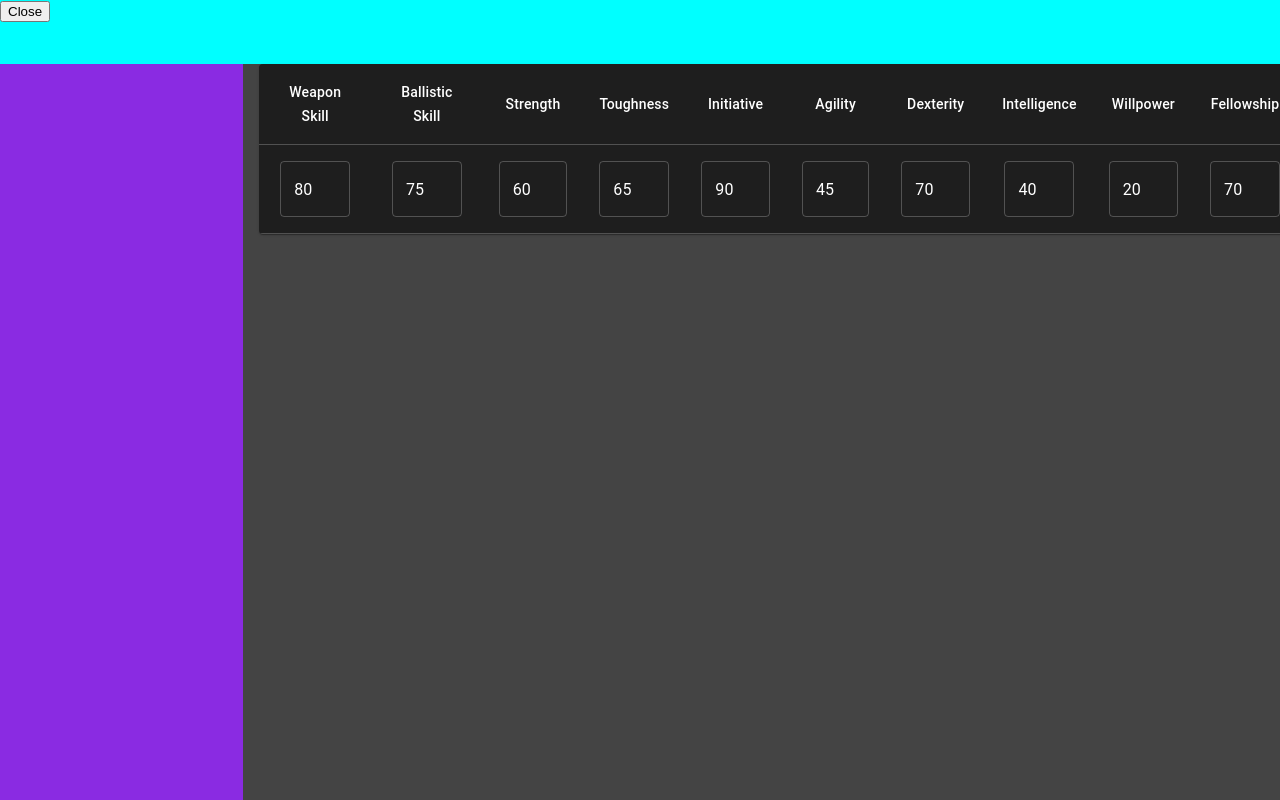
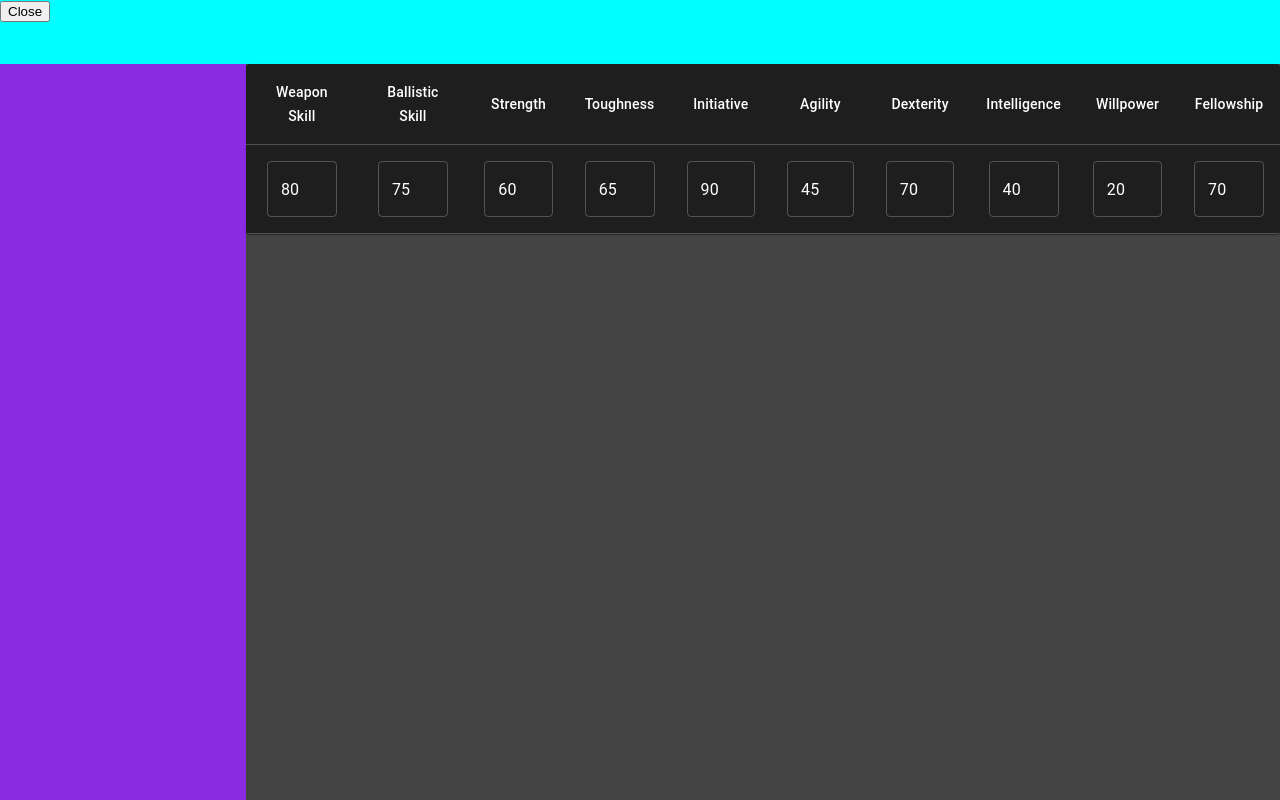
Before and after one commit to PJ-Leyden/ttrpg-companion, a React (Create React App) app: page / in a window 1280 px wide. Built offline with nearby package versions, Linux system fonts and the light colour scheme.

Commit message:
More CSS adjustments

```diff
--- a/src/common/framework/MainLayout.module.css
+++ b/src/common/framework/MainLayout.module.css
@@ -32,7 +32,6 @@
     background-color: blueviolet;
     transition: width 0.8s ease-out;
     display: flex;
-    /* animation: example 0.8s reverse ease-out; */
 }
 
 .testStart {
@@ -43,15 +42,11 @@
     width: 250px;
 }
 
-@keyframes example {
-    from {
-        width: 250px;
-    }
-    to {
-        width: 64px;
-    }
-}
-
 .flexBoi {
     display: flex;
 }
+
+.pageContainer {
+    display: flex;
+    flex-grow: 1;
+}
--- a/src/common/framework/MainLayout.tsx
+++ b/src/common/framework/MainLayout.tsx
@@ -15,7 +15,6 @@ import {
     ListItemButton,
     ListItemIcon,
     ListItemText,
-    Grid,
 } from "@mui/material";
 import WarhammerCharacterSheet from "../../warhammer/WarhammerCharacterSheet";
 import MenuIcon from "@mui/icons-material/Menu";
@@ -127,8 +126,8 @@ const MainLayout: React.FC<IMainLayoutProps> = (props) => {
     };
 
     return (
-        <div id="top-level-div" className={styles.top}>
-            <div id="top-app-bar" className={styles.appBar}>
+        <div id="main-container" className={styles.top}>
+            <div id="application-bar" className={styles.appBar}>
                 <button
                     id="test-menu-button"
                     onClick={() => setDrawerOpen2(!drawerOpen2)}
@@ -136,15 +135,15 @@ const MainLayout: React.FC<IMainLayoutProps> = (props) => {
                     Close
                 </button>
             </div>
-            <div id="" className={styles.flexBoi}>
+            <div id="content-container" className={styles.flexBoi}>
                 <div
-                    id="bork"
+                    id="left-nav-container"
                     className={`${styles.test} ${
                         drawerOpen2 ? styles.testEnd : styles.testStart
                     }`}
                 />
-                <div>
-                    <WarhammerCharacterSheet sheet={initSheet} />
+                <div id="page-container" className={styles.pageContainer}>
+                    {props.coreWebsiteComponent}
                 </div>
             </div>
         </div>
--- a/src/common/framework/MainPage.tsx
+++ b/src/common/framework/MainPage.tsx
@@ -1,3 +1,5 @@
+import WarhammerCharacterSheet from "../../warhammer/WarhammerCharacterSheet";
+import { IWarhammerCharacteristics } from "../../warhammer/models";
 import MainLayout from "./MainLayout";
 
 interface IMainPageProps {}
@@ -6,7 +8,24 @@ interface IMainPageProps {}
  * Meant for the router.
  */
 const MainPage: React.FC<IMainPageProps> = (props) => {
-    return <MainLayout coreWebsiteComponent={<></>} />;
+    const initSheet: IWarhammerCharacteristics = {
+        weaponSkill: 80,
+        ballisticSkill: 75,
+        strength: 60,
+        toughness: 65,
+        agility: 45,
+        dexterity: 70,
+        initiative: 90,
+        intelligence: 40,
+        willpower: 20,
+        fellowship: 70,
+    };
+
+    return (
+        <MainLayout
+            coreWebsiteComponent={<WarhammerCharacterSheet sheet={initSheet} />}
+        />
+    );
 };
 
 export default MainPage;
--- a/src/warhammer/WarhammerCharacterSheet.module.css
+++ b/src/warhammer/WarhammerCharacterSheet.module.css
@@ -1,4 +1,15 @@
+.pageLayout {
+    display: flex;
+    flex-grow: 1;
+    justify-content: center;
+}
+
 .characteristicNumberInput {
     max-width: 5em;
     text-align: center;
 }
+
+.characterSheetGrid {
+    margin: 0 0 0 0;
+    justify-content: center;
+}
--- a/src/warhammer/WarhammerCharacterSheet.tsx
+++ b/src/warhammer/WarhammerCharacterSheet.tsx
@@ -142,13 +142,11 @@ const WarhammerCharacterSheet: React.FC<
     );
 
     return (
-        <Grid
-            container
-            spacing={2}
-            sx={{ marginLeft: "auto", marginRight: "auto" }}
-        >
-            <Grid item>{table}</Grid>
-        </Grid>
+        <div className={styles.pageLayout}>
+            <Grid className={styles.characterSheetGrid}>
+                <Grid item>{table}</Grid>
+            </Grid>
+        </div>
     );
 };
 
```
